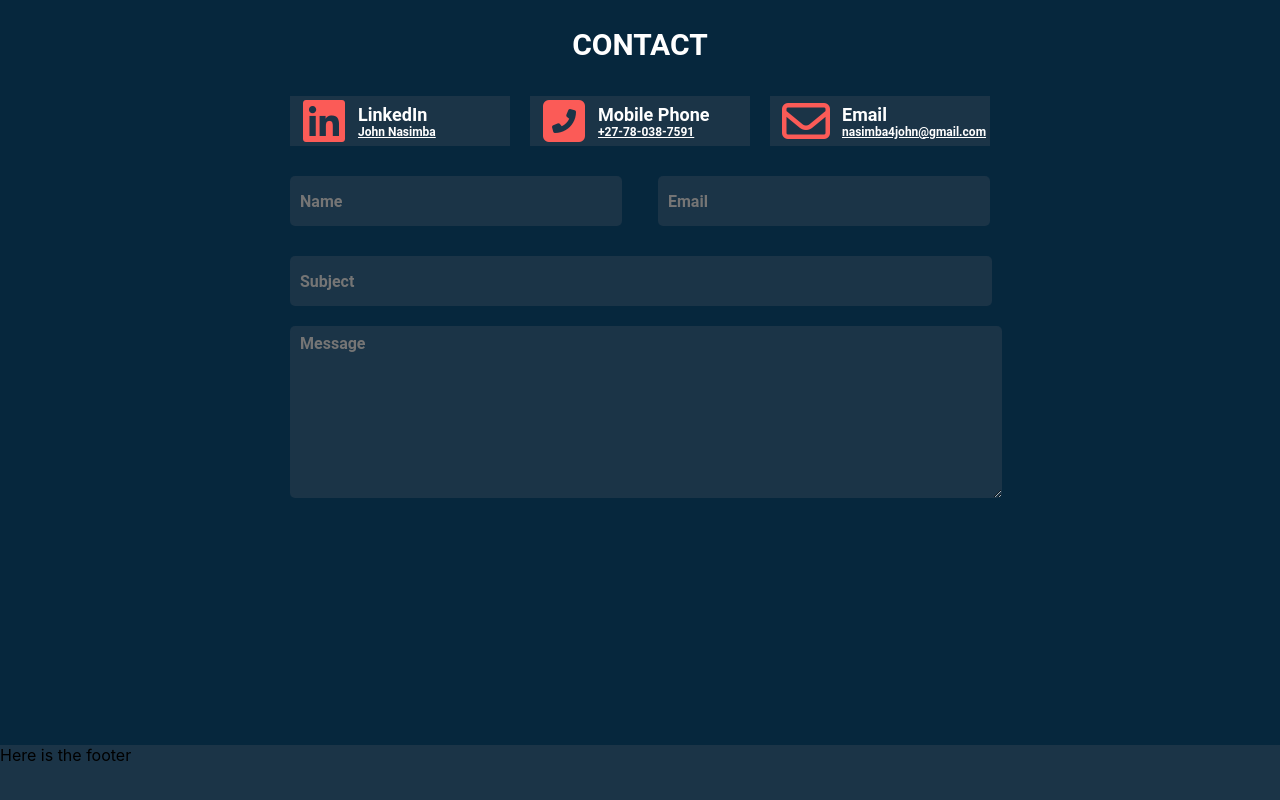
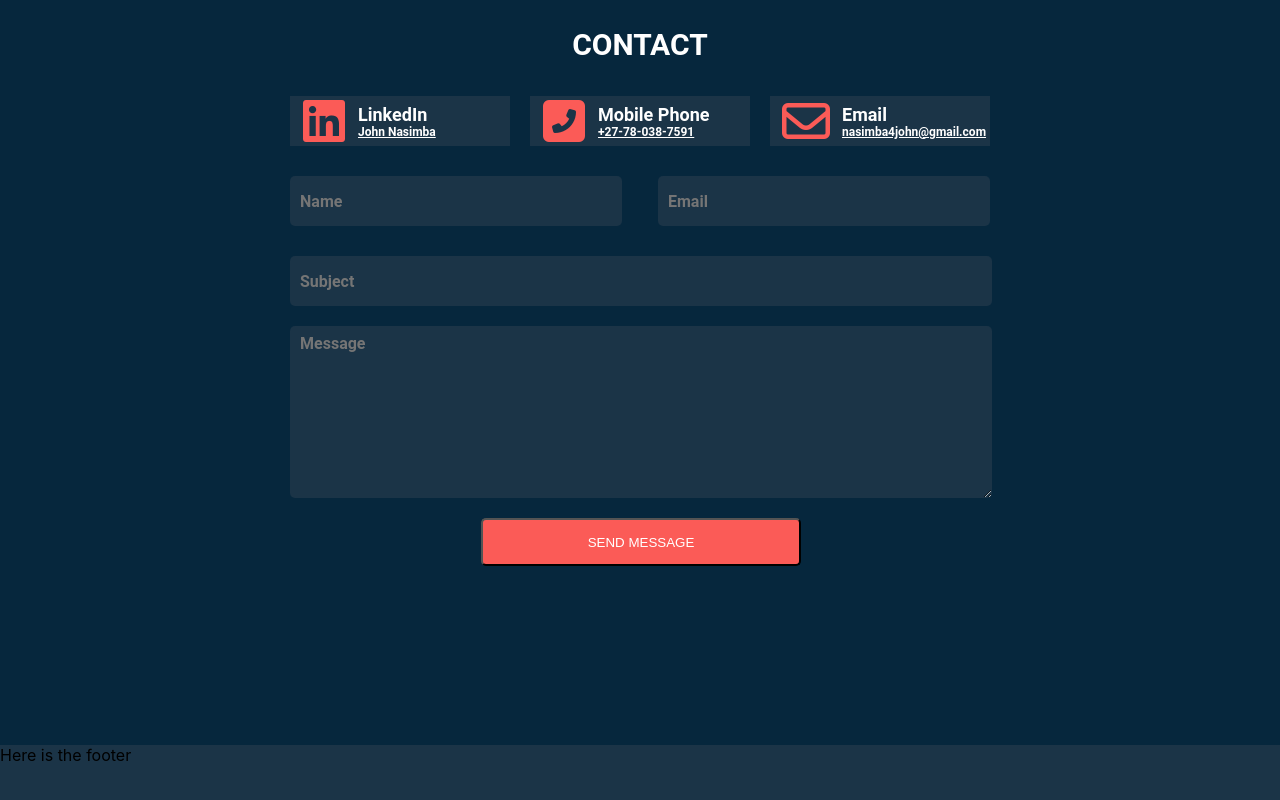
Before and after one commit to Johnnasimba/second-portfolio, a React (Create React App) app: page / in a window 1280 px wide. Shown: the part 4768-5568 px from the top of the page. Built offline with nearby package versions, Linux system fonts and the light colour scheme.

Commit message:
Creating contact form submit button

```diff
--- a/src/components/sub-components/contact-form/contact-form.component.jsx
+++ b/src/components/sub-components/contact-form/contact-form.component.jsx
@@ -13,6 +13,7 @@ const ContactForm = () => {
            <textarea name="message" id="message" className="message" cols="30" rows="10" placeholder="Message">
 
            </textarea>
+           <button type="submit">SEND MESSAGE</button>
         </form>
 
     )
--- a/src/components/sub-components/contact-form/contact-form.styles.css
+++ b/src/components/sub-components/contact-form/contact-form.styles.css
@@ -62,7 +62,8 @@
 
 }
 .contact-form > .message{
-    width: 100%;
+    width: 690px;
+    margin-bottom: 20px;
     padding-left: 10px;
     padding-top: 10px;
     outline: none;
@@ -79,3 +80,15 @@
     background: #1B3447;
 
 }
+.contact-form > button{
+    width: 320px;
+    height: 48px;
+    border-radius: 5px;
+    margin: 0 auto;
+    background: #FB5B57;
+    color: #fff;
+    -webkit-border-radius: 5px;
+    -moz-border-radius: 5px;
+    -ms-border-radius: 5px;
+    -o-border-radius: 5px;
+}
```
